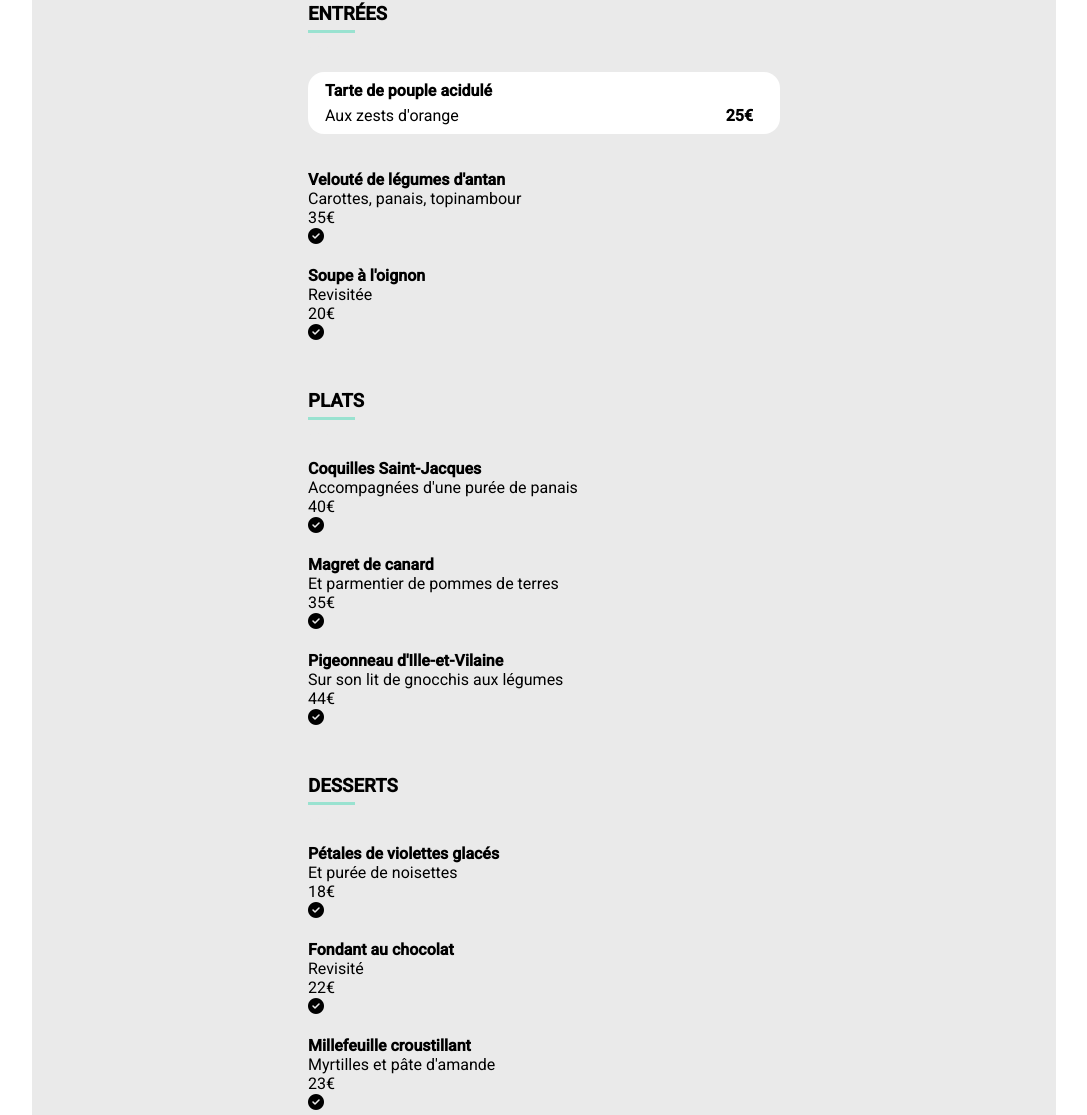
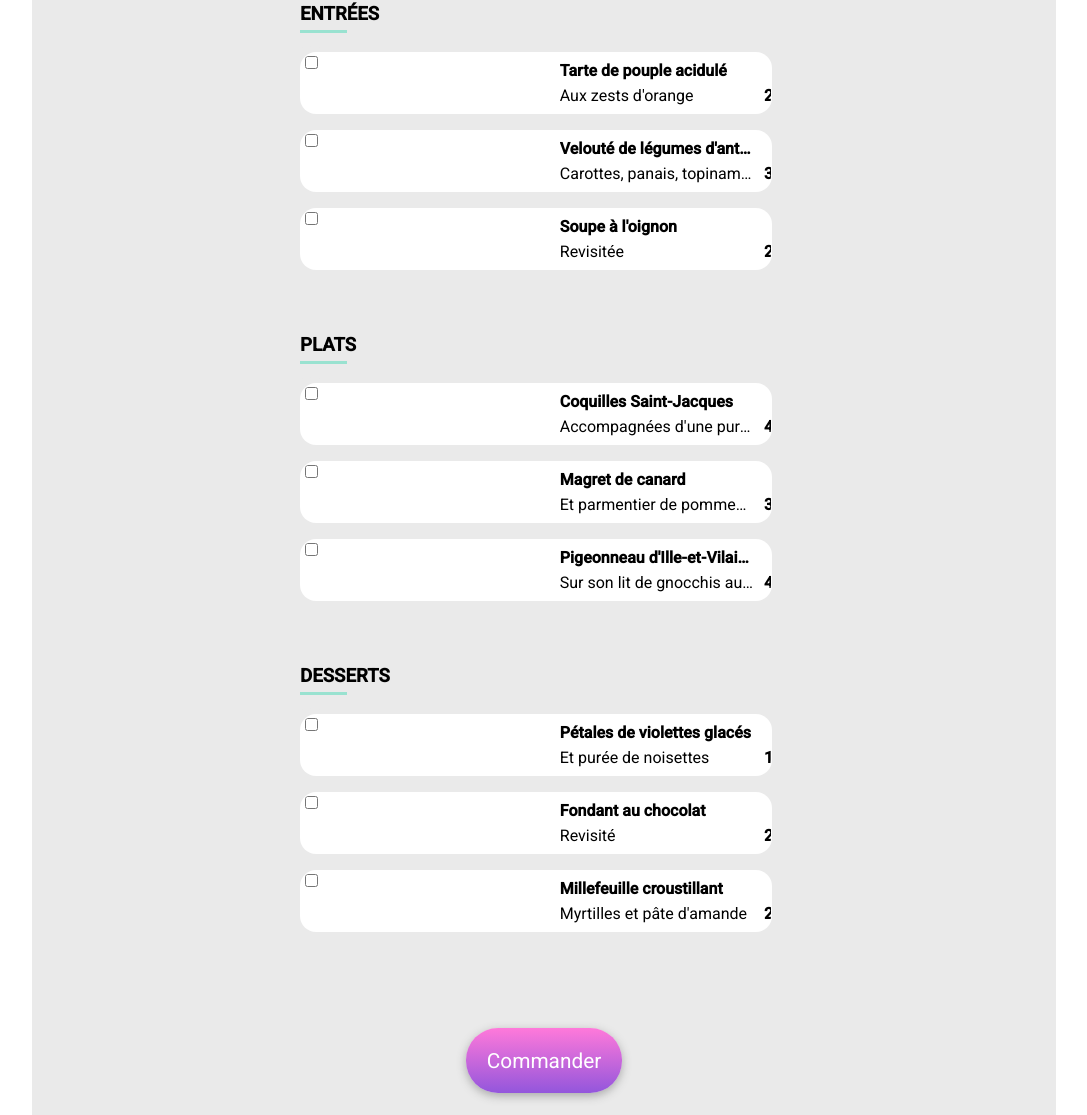
Before and after one commit to anom35/Projet_3_OhMyFood, a website: page restaurant1.html in a window 1280 px wide. Shown: the part 562-1677 px from the top of the page, without its empty margins (96-1183 px from the left). Drawn offline with Linux system fonts and the light colour scheme; a web font is replaced by a local one.

Commit message:
Modification codechoix menu

```diff
--- a/restaurant1.html
+++ b/restaurant1.html
@@ -38,8 +38,7 @@
                         <p>.....</p>
 
                         <article>
-                            <input type="checkbox" id="check1" name="check1">
-                            <label for="check1">
+                            <label><input type="checkbox" name="check1"></label>
                             <div class="description">
                                 <h4>Tarte de pouple acidulé</h4>
                                 <p>Aux zests d'orange</p>
@@ -48,11 +47,10 @@
                             <div class="select-choix">
                                 <i class="fa-solid fa-circle-check"></i>
                             </div>
-                            </label>
                         </article>
 
                         <article>
-                            <input type="checkbox" name="check2">
+                            <label><input type="checkbox"></label>
                             <div class="description">
                                 <h4>Velouté de légumes d'antan</h4>
                                 <p>Carottes, panais, topinambour</p>
@@ -64,7 +62,7 @@
                         </article>
 
                         <article>
-                            <input type="checkbox" name="check3">
+                            <label><input type="checkbox"></label>
                             <div class="description">
                                 <h4>Soupe à l'oignon</h4>
                                 <p>Revisitée</p>
@@ -79,8 +77,9 @@
                     <div class="plats">
                         <h3><span>plats</span></h3>
                         <p>.....</p>
+
                         <article>
-                            <input type="checkbox" name="check4">
+                            <label><input type="checkbox"></label>
                             <div class="description">
                                 <h4>Coquilles Saint-Jacques</h4>
                                 <p>Accompagnées d'une purée de panais</p>
@@ -90,8 +89,9 @@
                                 <i class="fa-solid fa-circle-check"></i>
                             </div>
                         </article>
+
                         <article>
-                            <input type="checkbox" name="check5">
+                            <label><input type="checkbox"></label>
                             <div class="description">
                                 <h4>Magret de canard</h4>
                                 <p>Et parmentier de pommes de terres</p>
@@ -101,8 +101,9 @@
                                 <i class="fa-solid fa-circle-check"></i>
                             </div>
                         </article>
+
                         <article>
-                            <input type="checkbox" name="check6">
+                            <label><input type="checkbox"></label>
                             <div class="description">
                                 <h4>Pigeonneau d'Ille-et-Vilaine</h4>
                                 <p>Sur son lit de gnocchis aux légumes</p>
@@ -114,12 +115,12 @@
                         </article>
                     </div>
 
-                    </div>
                     <div class="desserts">
                         <h3><span>desserts</span></h3>
                         <p>.....</p>
+
                         <article>
-                            <input type="checkbox" name="check7">
+                            <label><input type="checkbox"></label>
                             <div class="description">
                                 <h4>Pétales de violettes glacés</h4>
                                 <p>Et purée de noisettes</p>
@@ -129,8 +130,9 @@
                                 <i class="fa-solid fa-circle-check"></i>
                             </div>
                         </article>
+
                         <article>
-                            <input type="checkbox" name="check8">
+                            <label><input type="checkbox"></label>
                             <div class="description">
                                 <h4>Fondant au chocolat</h4>
                                 <p>Revisité</p>
@@ -140,8 +142,9 @@
                                 <i class="fa-solid fa-circle-check"></i>
                             </div>
                         </article>
+
                         <article>
-                            <input type="checkbox" name="check9">
+                            <label><input type="checkbox"></label>
                             <div class="description">
                                 <h4>Millefeuille croustillant</h4>
                                 <p>Myrtilles et pâte d'amande</p>
@@ -151,18 +154,15 @@
                                 <i class="fa-solid fa-circle-check"></i>
                             </div>
                         </article>
-                    </div>
 
                     </div>
-                </fieldset>
 
                     <div class="btn-explore">
                         <label>Commander</label>
                     </div>
                 </form>
+            </fieldset>
         </main>
-
-    </body>
 
         <footer>
             <h1><a href="#">ohmyfood</a></h1>
@@ -177,4 +177,5 @@
             <p>Mentions légales</p>
             <a href="mailto:contact@ofmyfood.com">Contact</a>
         </footer>
+    </body>
 </html>
--- a/sass/mixins.scss
+++ b/sass/mixins.scss
@@ -47,7 +47,7 @@
         margin-bottom: 1rem;
         .entrees, .plats, .desserts {
             padding: 0;
-            & h3 {
+            h3 {
                 margin-left: 1rem;
             }
         }
--- a/sass/restaurant1.scss
+++ b/sass/restaurant1.scss
@@ -64,7 +64,7 @@ body {
             flex-direction: column;
             align-items: center;
             .entrees, .plats, .desserts {
-                padding: 0 1rem 3rem 1rem;
+                padding: 0 1rem 3rem 0;
                 h4, p {
                     margin: 0;
                     @include overhidden();
@@ -82,14 +82,26 @@ body {
                 }
 
                 article {
-                    input { visibility: hidden; }
                     label {
-                        @include choix-de-menu();
-                        input:checked + label {
-                            background-color: $--lightpurple;
+                        width: 472px;
+                        height: 62px;
+                        // display: none;
+                        input[type='checkbox'] {
+                            // visibility: hidden;
+                            &:hover {
+                                display: none;
+                                border: 3px solid red;
+                                background-color: blue //$--lightgray;
 
-                        }
-                        }
+                            }
+                            &:checked {
+                                border: 3px solid red;
+                                background-color: blue //$--lightgray;
+
+                            }                        }
+                    }
+
+                    @include choix-de-menu();
                 }
             }
         }
```
Also changed, not shown: css/restaurant1.css, 1 other file. Lines whose indentation alone changed are shown as unchanged.
